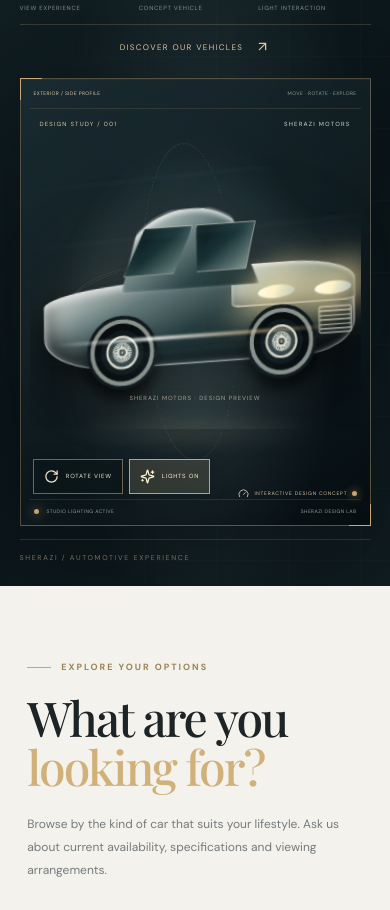
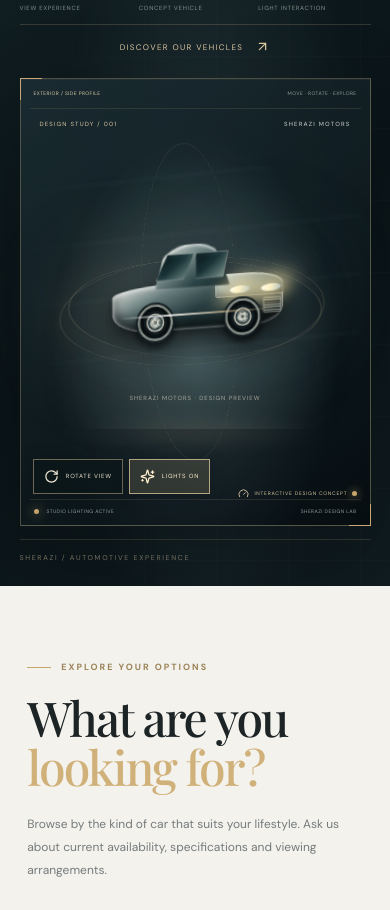
Before and after one commit to shahahtisham54-prog/sherazi-motors, a React (Vite) app: page / in a window 390 px wide. Shown: the part 1326-2236 px from the top of the page. Built offline with nearby package versions, Linux system fonts and the light colour scheme; no server answers; a web font is replaced by a local one.

Commit message:
Fix showroom rotation animation cascade

```diff
--- a/src/immersive.css
+++ b/src/immersive.css
@@ -533,11 +533,11 @@
 .hero-car-showcase .car-model {
   width: 100%;
   height: 220px;
-  transform: scale(1.18) rotateX(9deg) rotateY(-19deg) rotateZ(-1deg) !important;
+  transform: scale(1.18) rotateX(9deg) rotateY(-19deg) rotateZ(-1deg);
   transform-origin: 50% 58%;
 }
 .hero-car-showcase .hero-car-experience.is-rotating .car-model {
-  animation: sherazi-car-showroom-spin 1.35s cubic-bezier(.2,.72,.25,1) both !important;
+  animation: sherazi-car-showroom-spin 2.2s cubic-bezier(.2,.72,.25,1) both !important;
 }
 @keyframes sherazi-car-showroom-spin {
   0% { transform: scale(1.18) rotateX(9deg) rotateY(-19deg) rotateZ(-1deg); }
@@ -608,10 +608,10 @@
   .hero-car-showcase .car-model {
     width: 100%;
     height: 205px;
-    transform: scale(1.13) rotateX(9deg) rotateY(-19deg) rotateZ(-1deg) !important;
+    transform: scale(1.13) rotateX(9deg) rotateY(-19deg) rotateZ(-1deg);
   }
   .hero-car-showcase .hero-car-experience.is-rotating .car-model {
-    animation: sherazi-car-showroom-spin-mobile 1.35s cubic-bezier(.2,.72,.25,1) both !important;
+    animation: sherazi-car-showroom-spin-mobile 2.2s cubic-bezier(.2,.72,.25,1) both !important;
   }
   @keyframes sherazi-car-showroom-spin-mobile {
     0% { transform: scale(1.13) rotateX(9deg) rotateY(-19deg) rotateZ(-1deg); }
```
